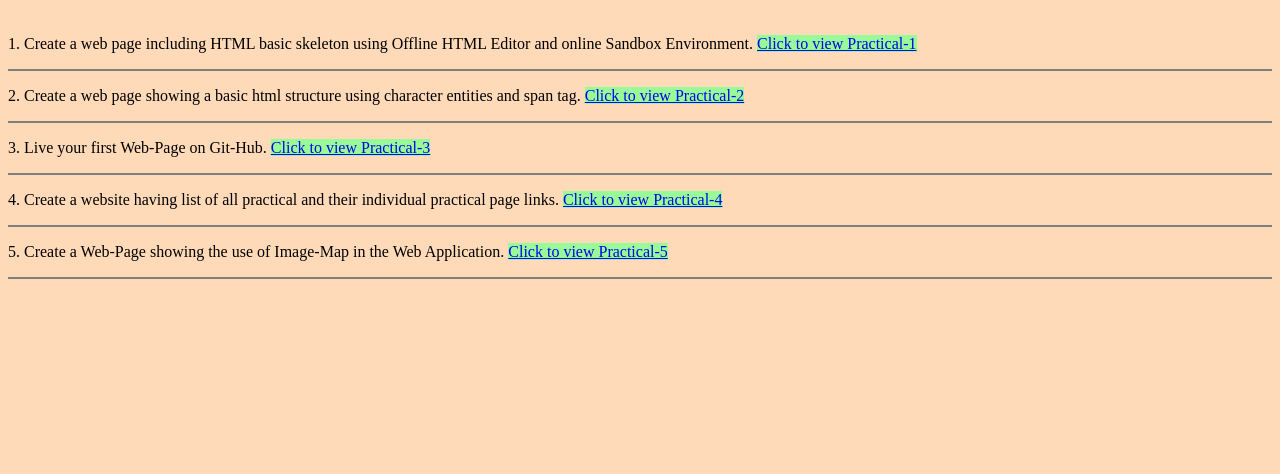
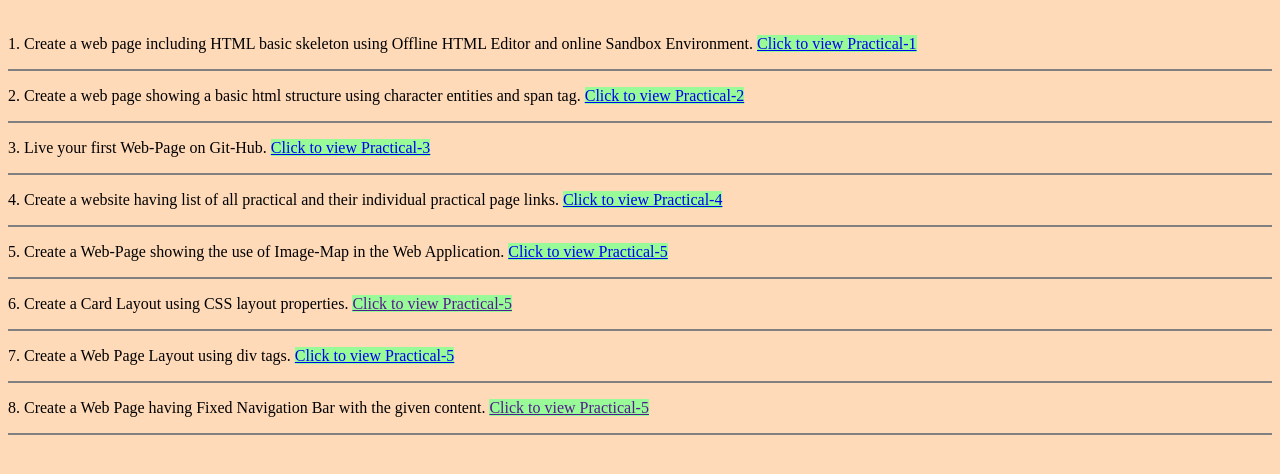
Before and after one commit to tusharjain25/fullstackpracticals, a plain HTML site: page index.html in a window 1280 px wide. Shown: the part 208-682 px from the top of the page. Drawn offline with Linux system fonts and the light colour scheme.

Commit message:
index update

```diff
--- a/index.html
+++ b/index.html
@@ -34,5 +34,17 @@
         <a title="Link to Practical -5" href="./practicals/practical5.html" style="background-color:palegreen ;" target="_blank">Click to view Practical-5</a>
     </p>
     <hr color="grey" size="2" />
+    <p>6. Create a Card Layout using CSS layout properties.
+        <a title="Link to Practical -6" href="" style="background-color:palegreen ;" target="_blank">Click to view Practical-5</a>
+    </p>
+    <hr color="grey" size="2" />
+    <p>7. Create a Web Page Layout using div tags.
+        <a title="Link to Practical -7" href="./practicals/practical7.html" style="background-color:palegreen ;" target="_blank">Click to view Practical-5</a>
+    </p>
+    <hr color="grey" size="2" />
+    <p>8. Create a Web Page having Fixed Navigation Bar with the given content.
+        <a title="Link to Practical -8" href="" style="background-color:palegreen ;" target="_blank">Click to view Practical-5</a>
+    </p>
+    <hr color="grey" size="2" />
 </body>
 </html>
```
